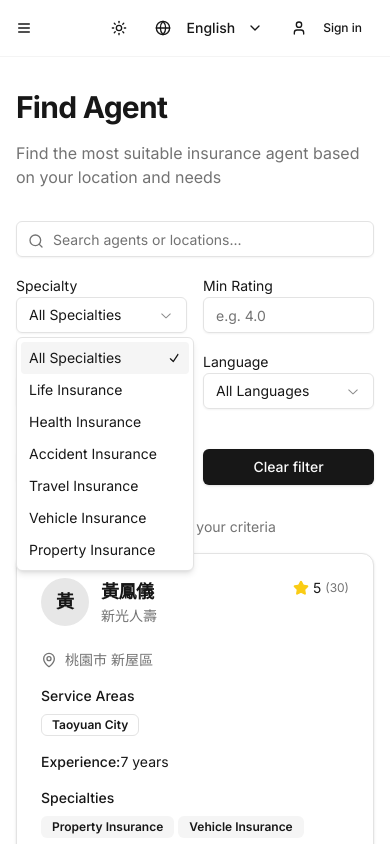
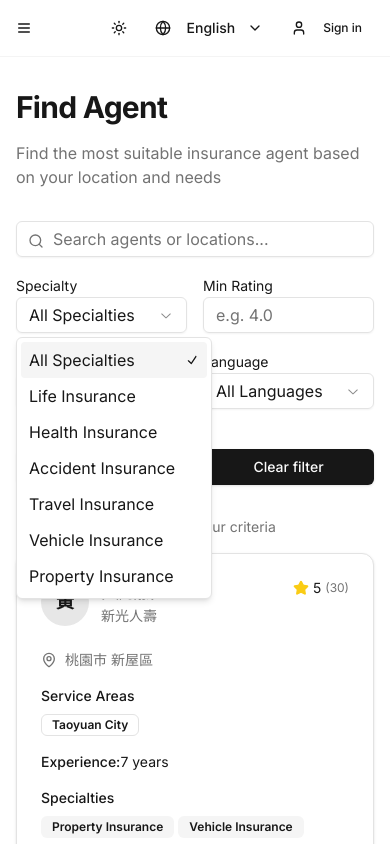
Before and after one commit to ronload/prinsur-demo, a Next.js app: page /en/consumer/agents in a window 390 px wide. Both pictures are taken after a click on the button "All Specialties". Shown: the top 844 px of the page. Built offline with nearby package versions, Linux system fonts and the light colour scheme.

Commit message:
fix: Standerlize iinput font size

```diff
--- a/src/app/[locale]/consumer/agents/page.tsx
+++ b/src/app/[locale]/consumer/agents/page.tsx
@@ -340,7 +340,7 @@ export default function AgentsPage({ params }: AgentsPageProps) {
                 </SelectTrigger>
                 <SelectContent>
                   <SelectItem value="all">
-                    {locale === "en" ? "All Specialties" : "全部專業"}
+                    {locale === "en" ? "All Specialties" : "所有專業"}
                   </SelectItem>
                   <SelectItem value="life">
                     {locale === "en" ? "Life Insurance" : "壽險"}
@@ -426,7 +426,7 @@ export default function AgentsPage({ params }: AgentsPageProps) {
                 </SelectTrigger>
                 <SelectContent>
                   <SelectItem value="all">
-                    {locale === "en" ? "All Languages" : "全部語言"}
+                    {locale === "en" ? "All Languages" : "所有語言"}
                   </SelectItem>
                   <SelectItem value="中文">
                     {locale === "en" ? "Chinese" : "中文"}
--- a/src/components/ui/input.tsx
+++ b/src/components/ui/input.tsx
@@ -7,7 +7,7 @@ const Input = React.forwardRef<HTMLInputElement, React.ComponentProps<"input">>(
     <input
       type={type}
       className={cn(
-        "flex h-9 w-full rounded-md border border-input bg-transparent px-3 py-1 text-sm shadow-sm transition-colors file:border-0 file:bg-transparent file:text-sm file:font-medium file:text-foreground placeholder:text-muted-foreground focus-visible:outline-none focus-visible:ring-1 focus-visible:ring-ring disabled:cursor-not-allowed disabled:opacity-50",
+        "flex h-9 w-full rounded-md border border-input bg-transparent px-3 py-1 text-base md:text-sm shadow-sm transition-colors file:border-0 file:bg-transparent file:text-sm file:font-medium file:text-foreground placeholder:text-muted-foreground focus-visible:outline-none focus-visible:ring-1 focus-visible:ring-ring disabled:cursor-not-allowed disabled:opacity-50",
         className,
       )}
       ref={ref}
--- a/src/components/ui/select.tsx
+++ b/src/components/ui/select.tsx
@@ -22,7 +22,7 @@ const SelectTrigger = React.forwardRef<
   <SelectPrimitive.Trigger
     ref={ref}
     className={cn(
-      "flex h-9 w-full items-center justify-between whitespace-nowrap rounded-md border border-input bg-transparent px-3 py-2 text-sm shadow-sm ring-offset-background data-[placeholder]:text-muted-foreground focus:outline-none focus:ring-1 focus:ring-ring disabled:cursor-not-allowed disabled:opacity-50 [&>span]:line-clamp-1 [&>span]:truncate",
+      "flex h-9 w-full items-center justify-between whitespace-nowrap rounded-md border border-input bg-transparent px-3 py-2 text-base md:text-sm shadow-sm ring-offset-background data-[placeholder]:text-muted-foreground focus:outline-none focus:ring-1 focus:ring-ring disabled:cursor-not-allowed disabled:opacity-50 [&>span]:line-clamp-1 [&>span]:truncate",
       className,
     )}
     {...props}
@@ -108,7 +108,7 @@ const SelectLabel = React.forwardRef<
 >(({ className, ...props }, ref) => (
   <SelectPrimitive.Label
     ref={ref}
-    className={cn("px-2 py-1.5 text-sm font-semibold", className)}
+    className={cn("px-2 py-1.5 text-base md:text-sm font-semibold", className)}
     {...props}
   />
 ));
@@ -121,7 +121,7 @@ const SelectItem = React.forwardRef<
   <SelectPrimitive.Item
     ref={ref}
     className={cn(
-      "relative flex w-full cursor-default select-none items-center rounded-sm py-1.5 pl-2 pr-8 text-sm outline-none focus:bg-accent focus:text-accent-foreground data-[disabled]:pointer-events-none data-[disabled]:opacity-50",
+      "relative flex w-full cursor-default select-none items-center rounded-sm py-1.5 pl-2 pr-8 text-base md:text-sm outline-none focus:bg-accent focus:text-accent-foreground data-[disabled]:pointer-events-none data-[disabled]:opacity-50",
       className,
     )}
     {...props}
```
